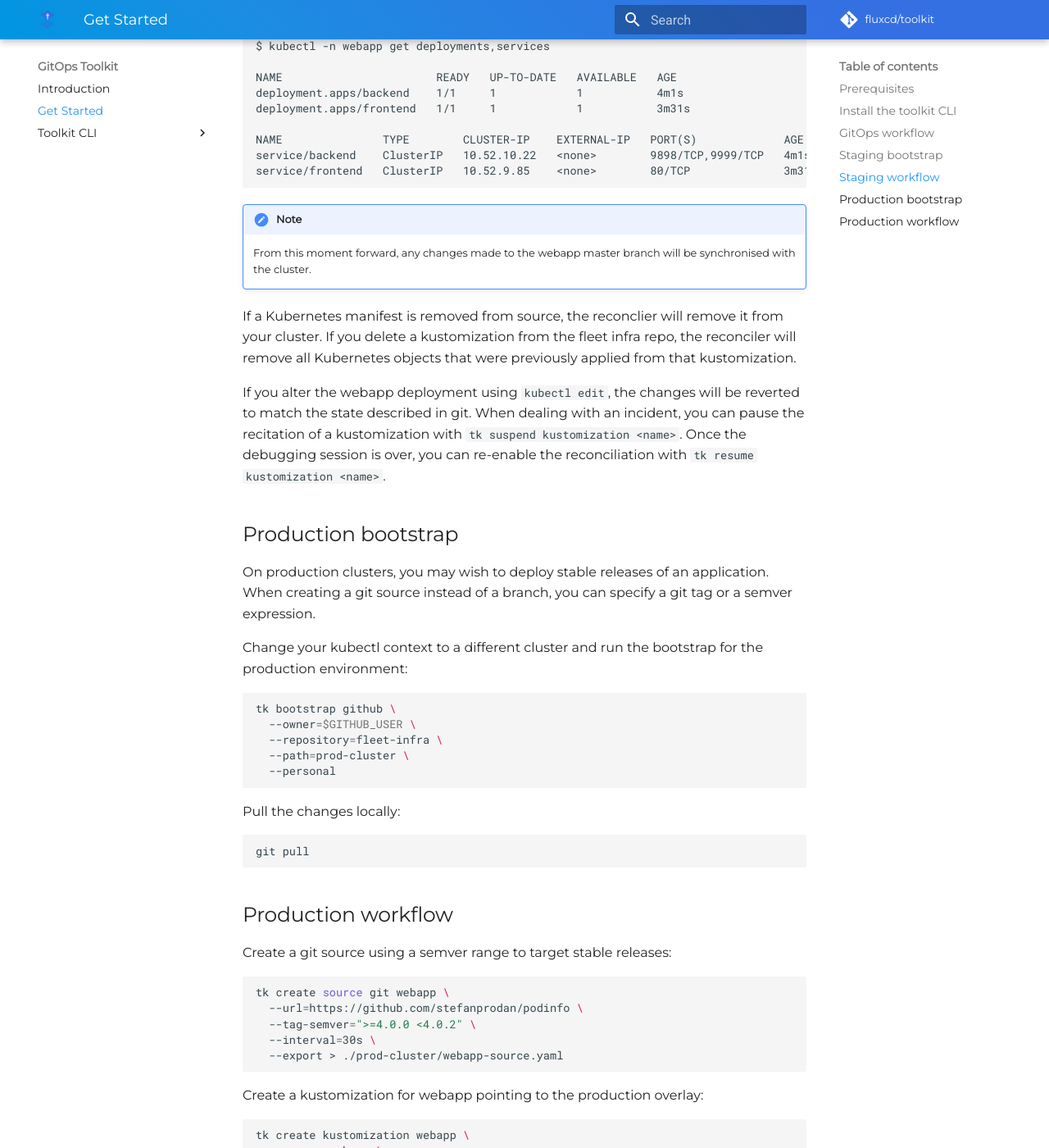
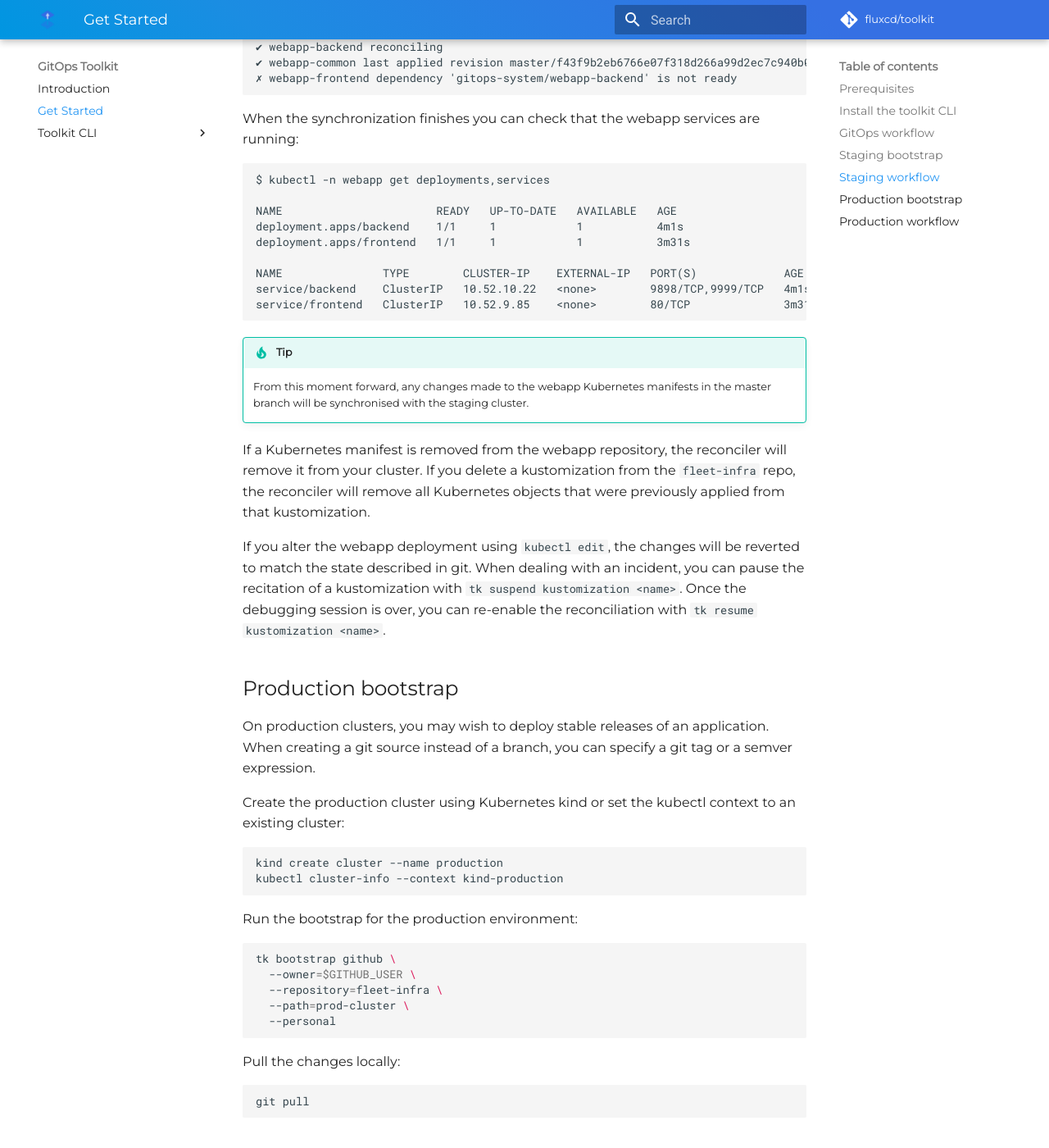
Before and after one commit to cclouddev/flux2, an MkDocs documentation site: the page built from docs/get-started/index.md, in a window 1280 px wide and 1400 px high, scrolled down 4320 px. Shown: the whole window at 82% size. Built offline with MkDocs 1.6.1 and Material for MkDocs 9.7.7, drawn with Linux system fonts in a browser that asks for light colours; comment, search, counter and statistics services are not loaded; some of the changed text lies outside the part shown.

Commit message:
Add cluster creation commands to docs

````diff
--- a/docs/get-started/index.md
+++ b/docs/get-started/index.md
@@ -2,13 +2,13 @@
 
 ## Prerequisites
 
-You will need a Kubernetes cluster version 1.14 or newer and kubectl version 1.18.
-For a quick local test, you can use `minikube`, `kubeadm` or `kind`.
+You will need two Kubernetes clusters version 1.14 or newer and kubectl version 1.18.
+For a quick local test, you can use [Kubernetes kind](https://kind.sigs.k8s.io/docs/user/quick-start/).
 Any other Kubernetes setup will work as well though.
 
 In order to follow the guide you'll need a GitHub account and a
 [personal access token](https://help.github.com/en/github/authenticating-to-github/creating-a-personal-access-token-for-the-command-line)
-that can create repositories.
+that can create repositories (check all permissions under `repo`).
 
 Export your GitHub personal access token and username:
 
@@ -49,6 +49,13 @@ Using the toolkit CLI you'll do the following:
 
 ## Staging bootstrap
 
+Create the staging cluster using Kubernetes kind or set the kubectl context to an existing cluster:
+
+```sh
+kind create cluster --name staging
+kubectl cluster-info --context kind-staging
+```
+
 Verify that your staging cluster satisfies the prerequisites with:
 
 ```text
@@ -222,12 +231,12 @@ service/backend    ClusterIP   10.52.10.22   <none>        9898/TCP,9999/TCP   4
 service/frontend   ClusterIP   10.52.9.85    <none>        80/TCP              3m31s
 ```
 
-!!! note
+!!! tip
     From this moment forward, any changes made to the webapp
-    master branch will be synchronised with the cluster.
+    Kubernetes manifests in the master branch will be synchronised with the staging cluster.
 
-If a Kubernetes manifest is removed from source, the reconclier will remove it from your cluster. If you
-delete a kustomization from the fleet infra repo, the reconciler will remove all Kubernetes objects that
+If a Kubernetes manifest is removed from the webapp repository, the reconciler will remove it from your cluster.
+If you delete a kustomization from the `fleet-infra` repo, the reconciler will remove all Kubernetes objects that
 were previously applied from that kustomization.
 
 If you alter the webapp deployment using `kubectl edit`, the changes will be reverted to match
@@ -240,7 +249,14 @@ is over, you can re-enable the reconciliation with `tk resume kustomization <nam
 On production clusters, you may wish to deploy stable releases of an application.
 When creating a git source instead of a branch, you can specify a git tag or a semver expression.
 
-Change your kubectl context to a different cluster and run the bootstrap for the production environment:
+Create the production cluster using Kubernetes kind or set the kubectl context to an existing cluster:
+
+```sh
+kind create cluster --name production
+kubectl cluster-info --context kind-production
+```
+
+Run the bootstrap for the production environment:
 
 ```sh
 tk bootstrap github \
````
Also changed, not shown: other parts of docs/get-started/index.md (+4 -2 lines).
